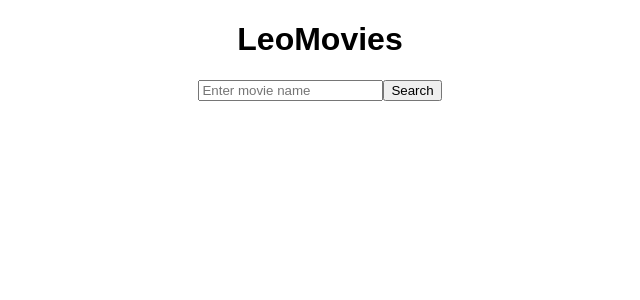
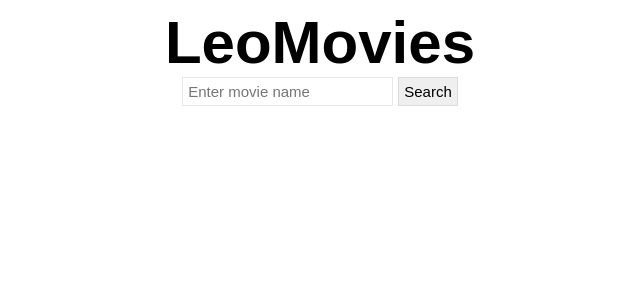
Before and after one commit to Hiddenstyle/the_leo_movie_app, a React (Create React App) app: page / in a window 1280 px wide. Shown: the top 300 px of the page, without its empty margins (320-960 px from the left). Built offline with nearby package versions, Linux system fonts and the light colour scheme; a web font is replaced by a local one.

Commit message:
Added basic styling.

```diff
--- a/src/styles/App.css
+++ b/src/styles/App.css
@@ -2,5 +2,29 @@
 
 .header {
   text-align: center;
+}
+
+.headerLogo {
+  font-size: 60px;
   font-family: 'Palanquin Dark', sans-serif;
+  margin: 0 auto;
 }
+
+.searchForm {
+  padding: 6px auto;
+}
+
+.searchForm input {
+  font-size: 15px;
+  border:1px solid rgba(33, 33,33, 0.1);
+  padding: 5px;
+  margin-right: 5px;
+}
+
+.searchForm button {
+  font-size: 15px;
+  border:0;
+  border:1px solid rgba(33, 33,33, 0.1);
+  padding: 5px;
+  cursor: pointer;
+}
```
